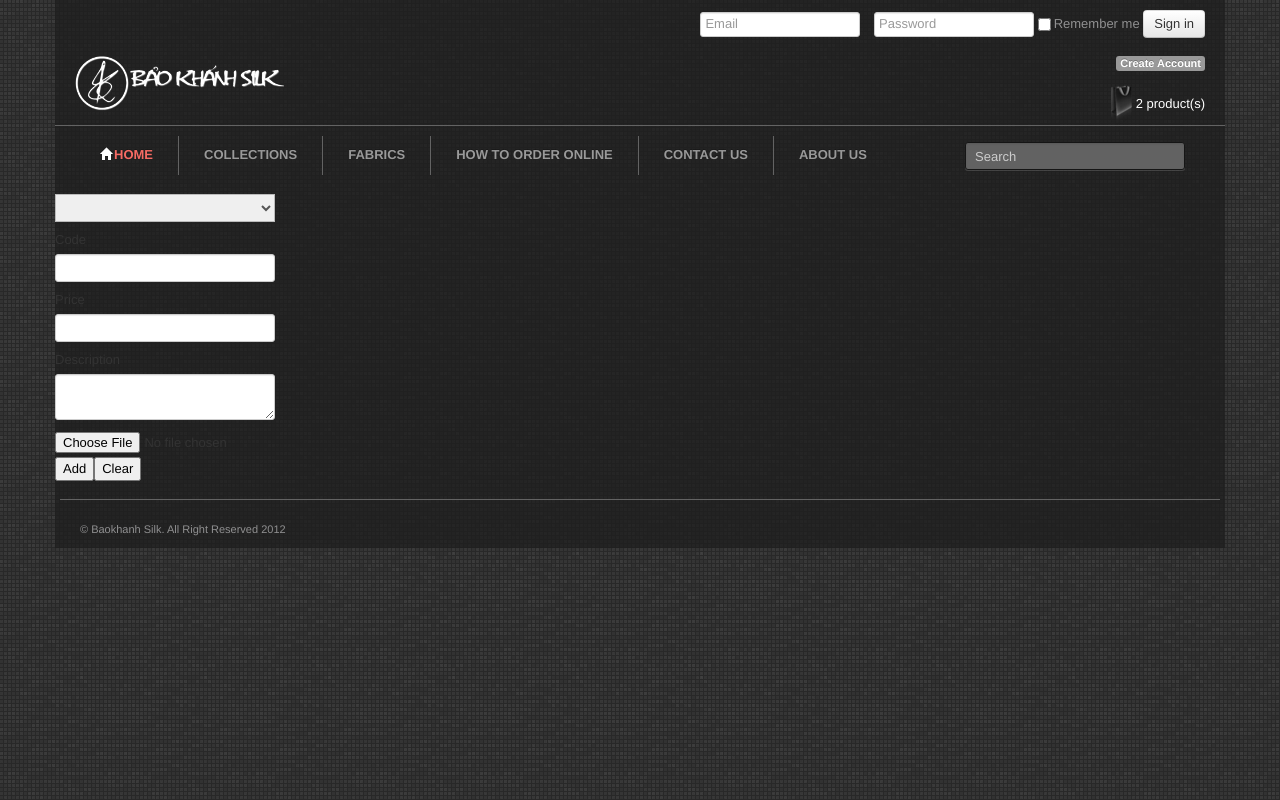
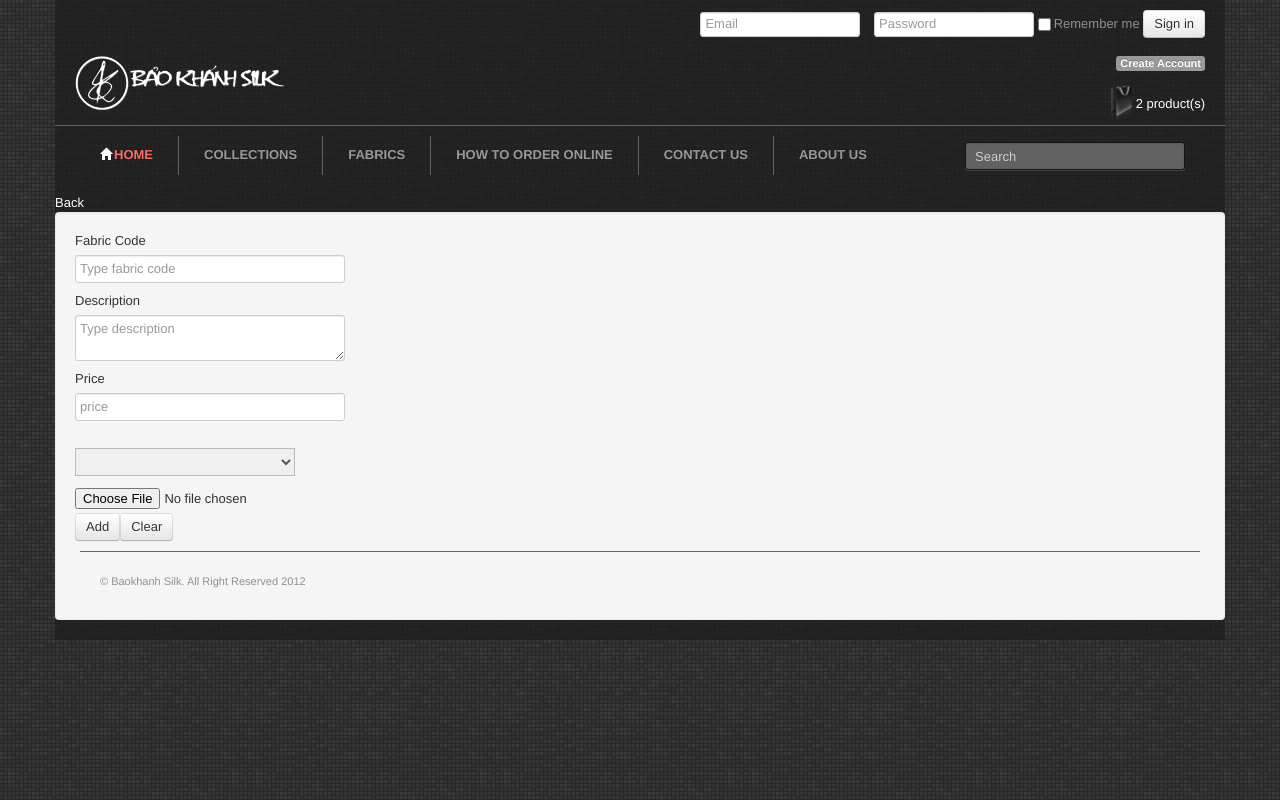
Before and after one commit to giicms/baokhanhsilk, a CakePHP app: the page made by app/View/Fabrics/admin_add.ctp in a window 1280 px wide. Run offline with PHP 8.4 and a stand-in for CakePHP, Linux system fonts and the light colour scheme; the template is opened without the code that fills it: most values are stand-ins (such as "Sample title", 1, 10 or a date in 2020); form fields are guessed from the names that the template uses; lists and menus that the app fills with data are empty; some libraries are stand-ins or nearby versions.

Commit message:
fix fabrics with collection list (hasn't level)

```diff
--- a/app/View/Fabrics/admin_add.ctp
+++ b/app/View/Fabrics/admin_add.ctp
@@ -1,27 +1,36 @@
-
 <?php
-	echo $this->Form->create('Fabric', array('type' => 'file'));
 	App::import('model','Collection');
 	$collectionModel = new Collection();
-	$Collectionlist = $collectionModel->generateTreeList(null, null, null, " - ");
+	$Collectionlist = $collectionModel->generateTreeList(null, null, null, "");
 	pr($Collectionlist);
-?>
-	<select id="DesignCollectionId" class = "" name="collectionId">
-		<?php foreach ($Collectionlist as $key => $value) { ?>
-			<option value="<?=$key; ?>"><?=$value; ?></option>
-		<?php } ?>
-	</select>
-<?php
-	echo $this->Form->input('code',array('label'=>'Code'));
-	echo $this->Form->input('price',array('label'=>'Price'));
-	echo $this->Form->input('description',array('label'=>'Description'));
+
+	echo $this->Html->link('Back',array('action'=>'index'));
+
+	echo $this->Form->create('Fabric', array('url'=>array('controller'=>'Fabrics', 'action'=>'add'), 'class'=>'well'));
+	echo $this->Form->input('code',array('label'=>'Fabric Code', 'div' => false, 'class' => 'span3', 'placeholder' => 'Type fabric code'));
+	echo $this->Form->input('description',array('label'=>'Description', 'div' => false, 'class' => 'span3', 'placeholder' => 'Type description'));
+	echo $this->Form->input('price',array('label'=>'Price', 'div' => false, 'class' => 'span3', 'placeholder' => 'price'));
+
+	$options = array('0' => '--Select Collection--');
+
+	foreach($Collectionlist as $key => $value){
+		$options[$key] = $value;
+	}
+	//pr($options);
+
+	echo("</br>");
+	echo $this->Form->select('collection_id', $options, array('empty' => false, 'escape' => false, 'default'=>'0', 'label' => 'Select Collection', 'div'=>false, 'class' => 'span3'));
+	echo("</br>");
 	echo $this->Form->input('file', array(
 		'type' => 'file',
 		'label' => false, 'div' => false,
 		'class' => 'fileUpload',
 	//	'multiple' => 'multiple'
 	));
-	echo $this->Form->button('Add', array('type' => 'submit', 'id' => 'px-submit'));
-	echo $this->Form->button('Clear', array('type' => 'reset', 'id' => 'px-clear'));
+?>
+	<label/>
+<?php
+	echo $this->Form->button('Add', array('type' => 'submit', 'id' => 'px-submit', 'class' => 'btn'));
+	echo $this->Form->button('Clear', array('type' => 'reset', 'id' => 'px-clear', 'class' => 'btn'));
 	echo $this->Form->end();
 ?>
```
